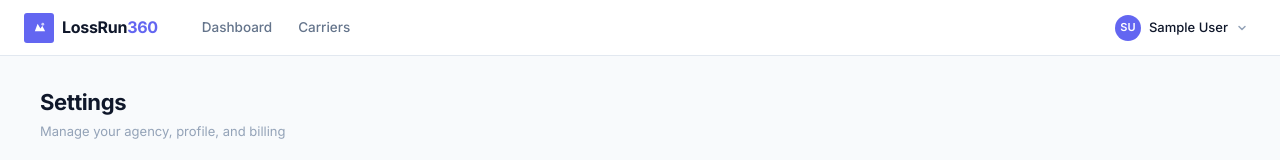
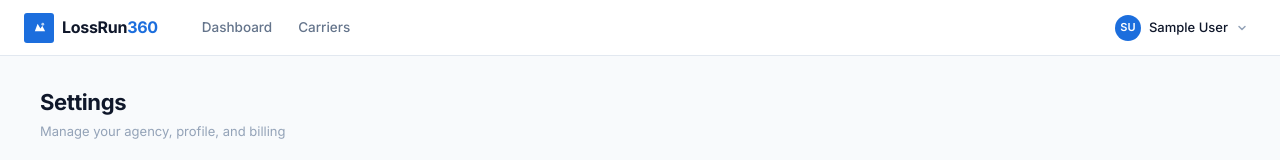
Before and after one commit to lossrun360/lossrun360, a Next.js app: page /settings in a window 1280 px wide. Shown: the top 160 px of the page. Built offline with nearby package versions, Linux system fonts and the light colour scheme; no server answers; the database is empty; sample sign-in values are in the browser's storage.

Commit message:
fix: update topnav brand color from purple #6366f1 to blue #1c6edd

```diff
--- a/components/layout/topnav.tsx
+++ b/components/layout/topnav.tsx
@@ -23,14 +23,14 @@ export function TopNav() {
     <header style={{ background: '#ffffff', borderBottom: '1px solid #e2e8f0', height: '56px', display: 'flex', alignItems: 'center', paddingLeft: '24px', paddingRight: '24px', position: 'sticky', top: 0, zIndex: 40 }}>
       {/* Logo */}
       <Link href="/requests" style={{ display: 'flex', alignItems: 'center', gap: '8px', textDecoration: 'none', marginRight: '32px', flexShrink: 0 }}>
-        <div style={{ width: '30px', height: '30px', background: '#6366f1', borderRadius: '3px', display: 'flex', alignItems: 'center', justifyContent: 'center' }}>
+        <div style={{ width: '30px', height: '30px', background: '#1c6edd', borderRadius: '3px', display: 'flex', alignItems: 'center', justifyContent: 'center' }}>
           <svg width="15" height="15" viewBox="0 0 16 16" fill="none">
             <path d="M3 12L6 4L9 9L11 6L14 12H3Z" fill="white" strokeWidth="0"/>
             <circle cx="11.5" cy="4.5" r="1.5" fill="rgba(255,255,255,0.7)"/>
           </svg>
         </div>
         <span style={{ fontSize: '16px', fontWeight: '700', color: '#0f172a', letterSpacing: '-0.3px' }}>
-          LossRun<span style={{ color: '#6366f1' }}>360</span>
+          LossRun<span style={{ color: '#1c6edd' }}>360</span>
         </span>
       </Link>
 
@@ -47,7 +47,7 @@ export function TopNav() {
                 borderRadius: '3px',
                 fontSize: '13.5px',
                 fontWeight: isActive ? '600' : '500',
-                color: isActive ? '#6366f1' : '#64748b',
+                color: isActive ? '#1c6edd' : '#64748b',
                 textDecoration: 'none',
                 background: isActive ? '#eef2ff' : 'transparent'
               }}>
@@ -63,7 +63,7 @@ export function TopNav() {
           <button
             onClick={() => setUserMenuOpen(!userMenuOpen)}
             style={{ display: 'flex', alignItems: 'center', gap: '8px', padding: '5px 8px 5px 5px', background: 'transparent', border: 'none', borderRadius: '3px', cursor: 'pointer' }}>
-            <div style={{ width: '26px', height: '26px', borderRadius: '50%', background: '#6366f1', color: '#fff', display: 'flex', alignItems: 'center', justifyContent: 'center', fontSize: '11px', fontWeight: '600', flexShrink: 0 }}>
+            <div style={{ width: '26px', height: '26px', borderRadius: '50%', background: '#1c6edd', color: '#fff', display: 'flex', alignItems: 'center', justifyContent: 'center', fontSize: '11px', fontWeight: '600', flexShrink: 0 }}>
               {initials}
             </div>
             <span style={{ fontSize: '13px', fontWeight: '500', color: '#0f172a', maxWidth: '120px', overflow: 'hidden', textOverflow: 'ellipsis', whiteSpace: 'nowrap' }}>
```
